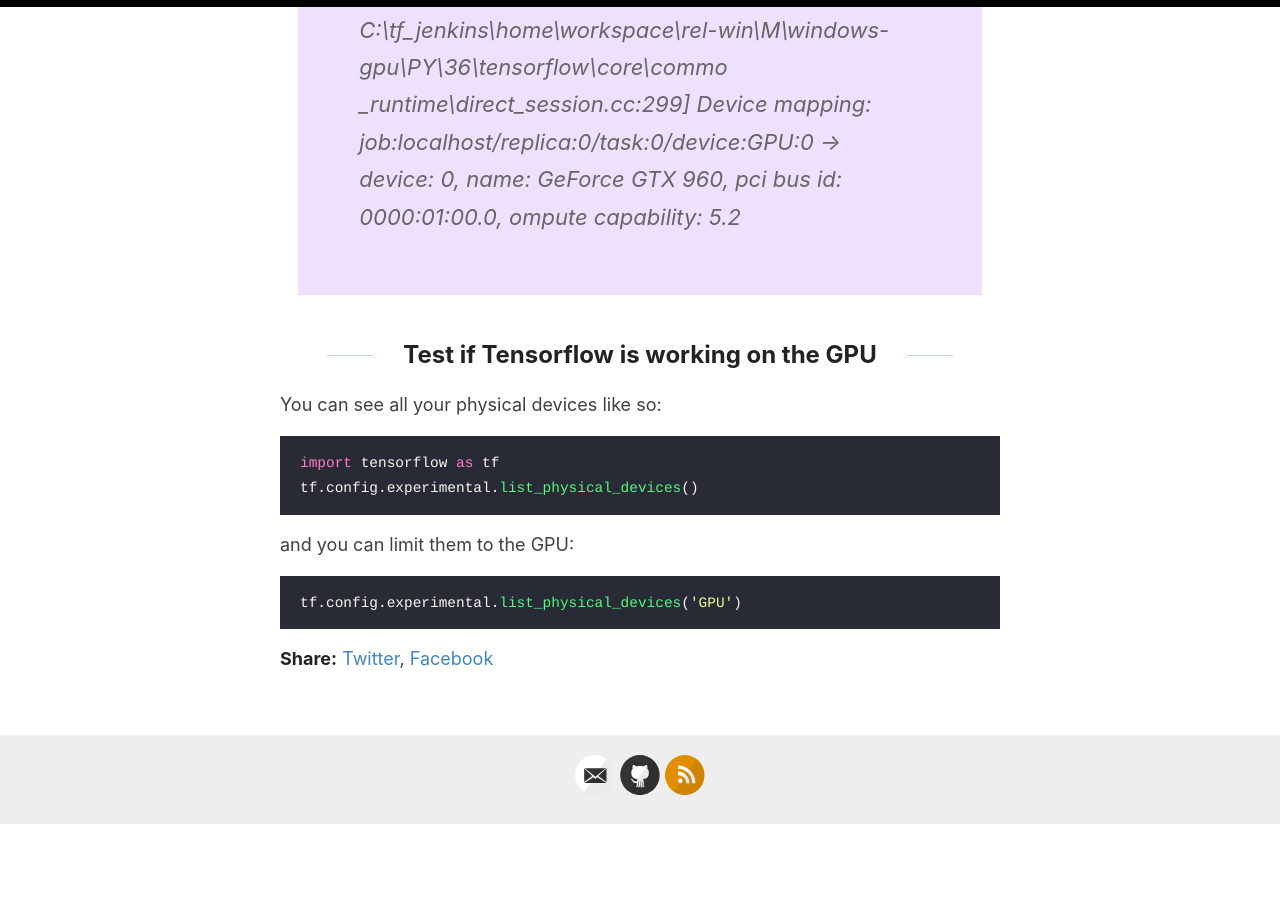
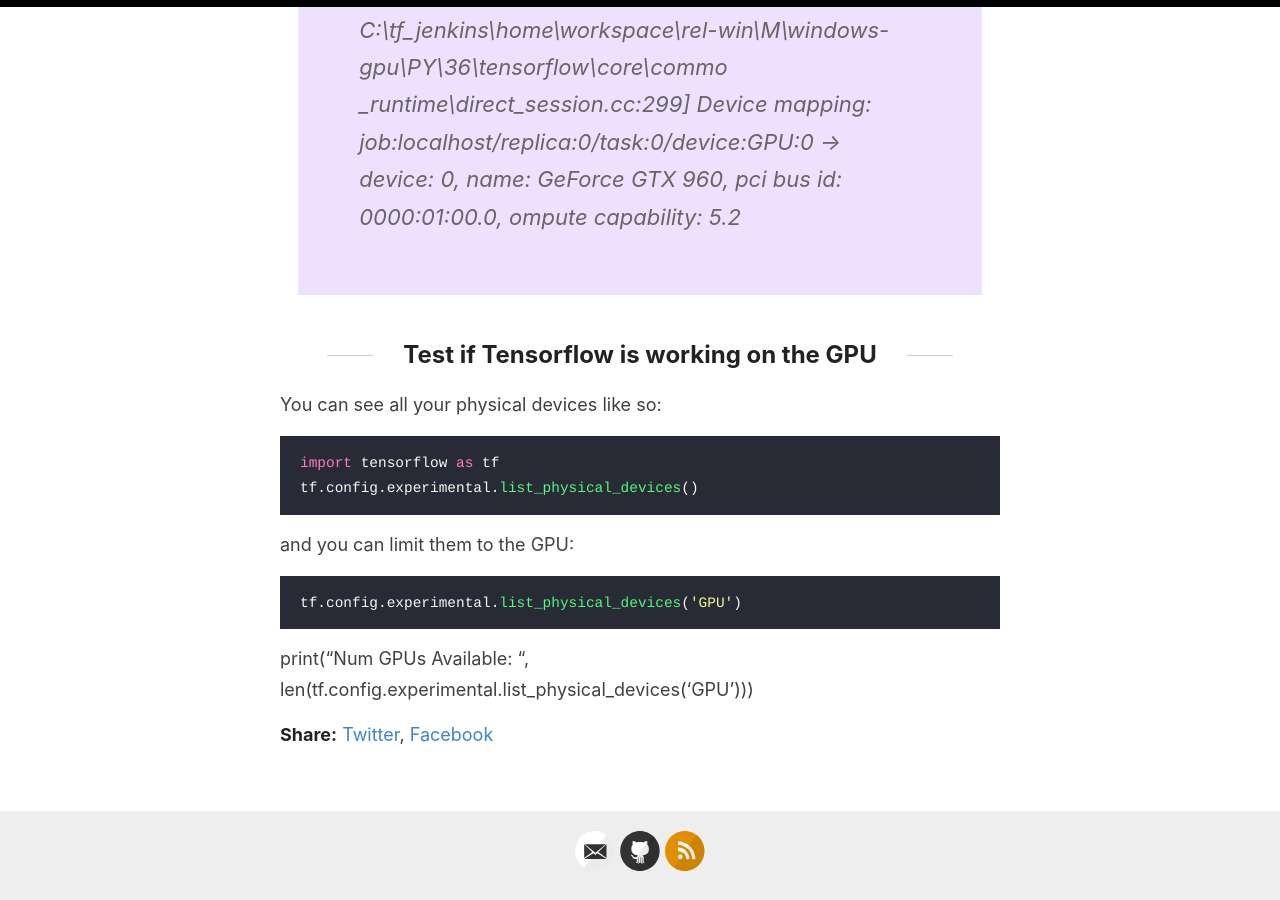
Before and after one commit to jss367/blog, a Jekyll site: the page built from _posts/2017-6-21-tensorflow-gpu-cuda.md, in a window 1280 px wide and 900 px high, scrolled down 8119 px. Built offline with Jekyll 4.4.1, drawn with Linux system fonts in a browser that asks for light colours; our own code applies the rules of GitHub Pages for plain Markdown files; before the commit the page ends 8943 px from its top, so only the background shows below that.

Commit message:
Update 2017-6-21-tensorflow-gpu-cuda.md

````diff
--- a/_posts/2017-6-21-tensorflow-gpu-cuda.md
+++ b/_posts/2017-6-21-tensorflow-gpu-cuda.md
@@ -285,3 +285,5 @@ and you can limit them to the GPU:
 ``` python
 tf.config.experimental.list_physical_devices('GPU')
 ```
+
+print("Num GPUs Available: ", len(tf.config.experimental.list_physical_devices('GPU')))
````
